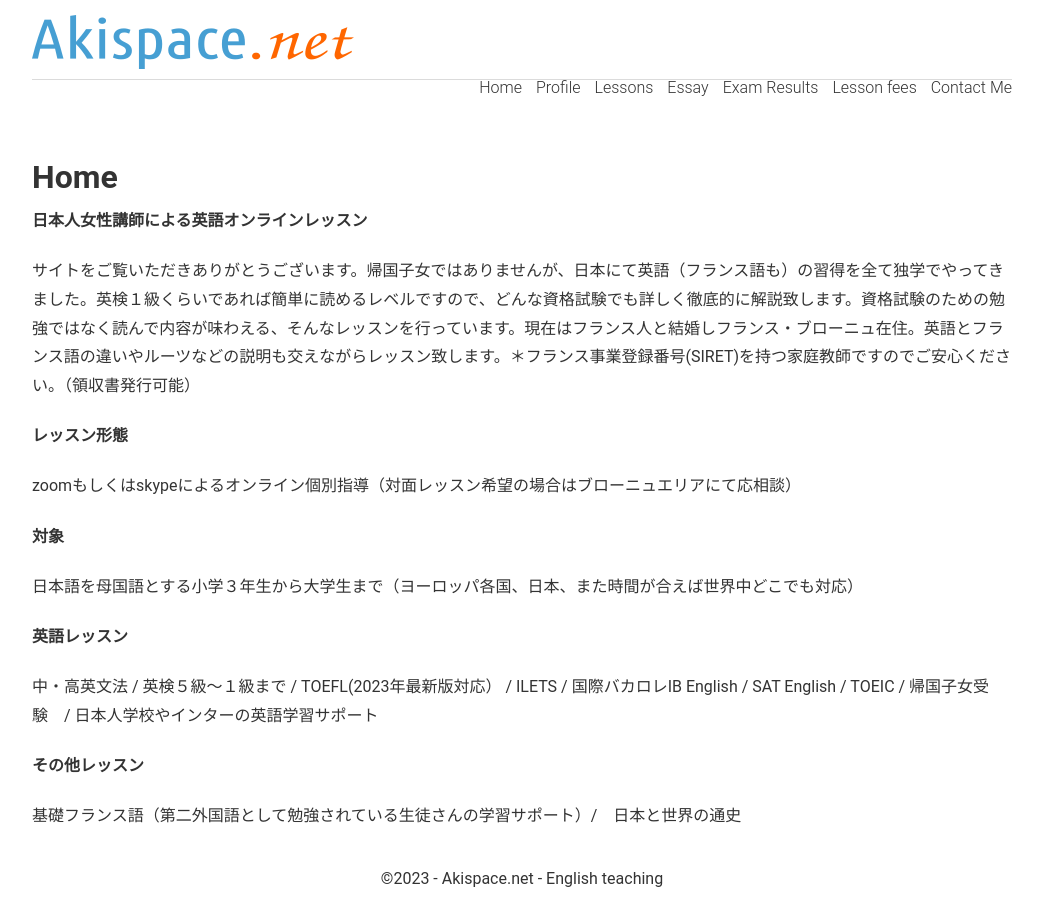
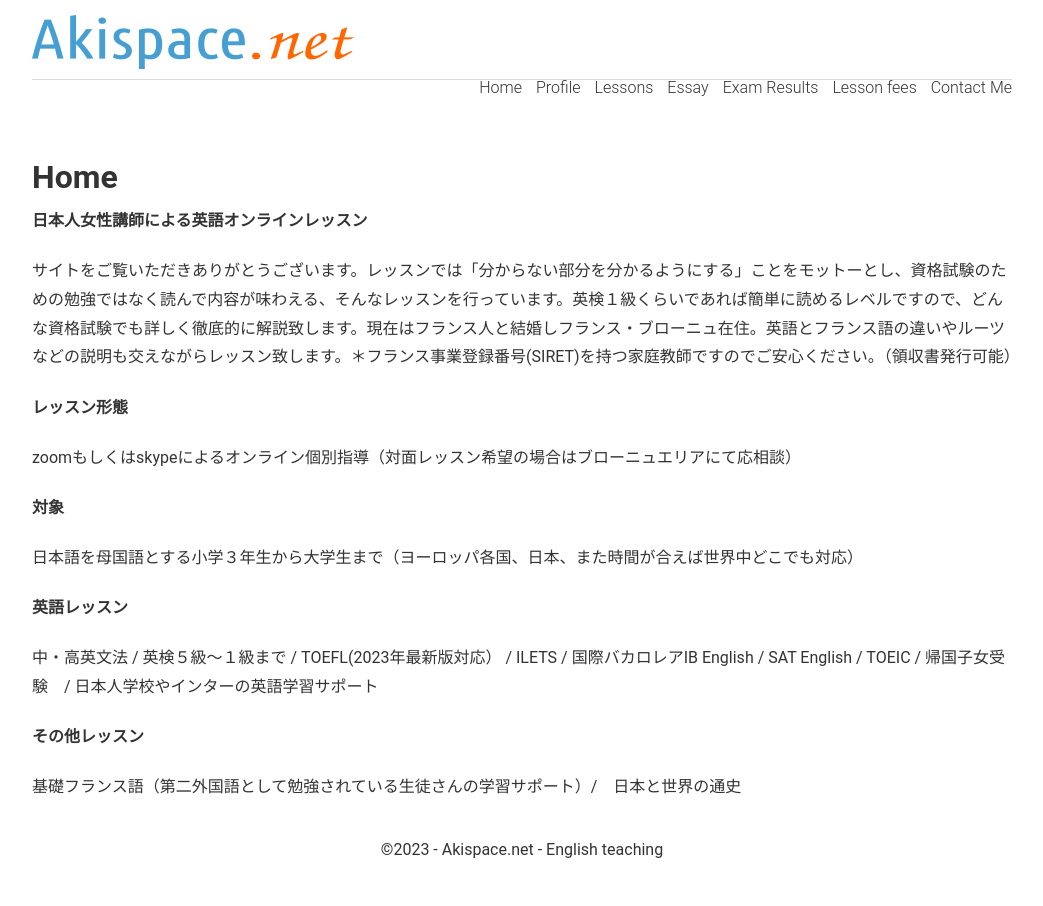
Before and after one commit to phocean/akispace, a Jekyll site: the page built from index.md, in a window 1280 px wide. Shown: the whole page, without its empty margins (118-1161 px from the left). Built offline with Jekyll 4.4.1, drawn with Linux system fonts in a browser that asks for light colours.

Commit message:
Update index.md

```diff
--- a/index.md
+++ b/index.md
@@ -10,7 +10,7 @@ description: オンライン英語家庭教師　小学生から大学生まで
 
 **日本人女性講師による英語オンラインレッスン**
 
-サイトをご覧いただきありがとうございます。帰国子女ではありませんが、日本にて英語（フランス語も）の習得を全て独学でやってきました。英検１級くらいであれば簡単に読めるレベルですので、どんな資格試験でも詳しく徹底的に解説致します。資格試験のための勉強ではなく読んで内容が味わえる、そんなレッスンを行っています。現在はフランス人と結婚しフランス・ブローニュ在住。英語とフランス語の違いやルーツなどの説明も交えながらレッスン致します。＊フランス事業登録番号(SIRET)を持つ家庭教師ですのでご安心ください。（領収書発行可能）
+サイトをご覧いただきありがとうございます。レッスンでは「分からない部分を分かるようにする」ことをモットーとし、資格試験のための勉強ではなく読んで内容が味わえる、そんなレッスンを行っています。英検１級くらいであれば簡単に読めるレベルですので、どんな資格試験でも詳しく徹底的に解説致します。現在はフランス人と結婚しフランス・ブローニュ在住。英語とフランス語の違いやルーツなどの説明も交えながらレッスン致します。＊フランス事業登録番号(SIRET)を持つ家庭教師ですのでご安心ください。（領収書発行可能）
 
 **レッスン形態**
 
@@ -22,7 +22,7 @@ zoomもしくはskypeによるオンライン個別指導（対面レッスン
 
 **英語レッスン**
 
-中・高英文法 / 英検５級〜１級まで / TOEFL(2023年最新版対応） / ILETS / 国際バカロレIB English / SAT English / TOEIC / 帰国子女受験　/ 日本人学校やインターの英語学習サポート
+中・高英文法 / 英検５級〜１級まで / TOEFL(2023年最新版対応） / ILETS / 国際バカロレアIB English / SAT English / TOEIC / 帰国子女受験　/ 日本人学校やインターの英語学習サポート
 
 **その他レッスン**
 
```
